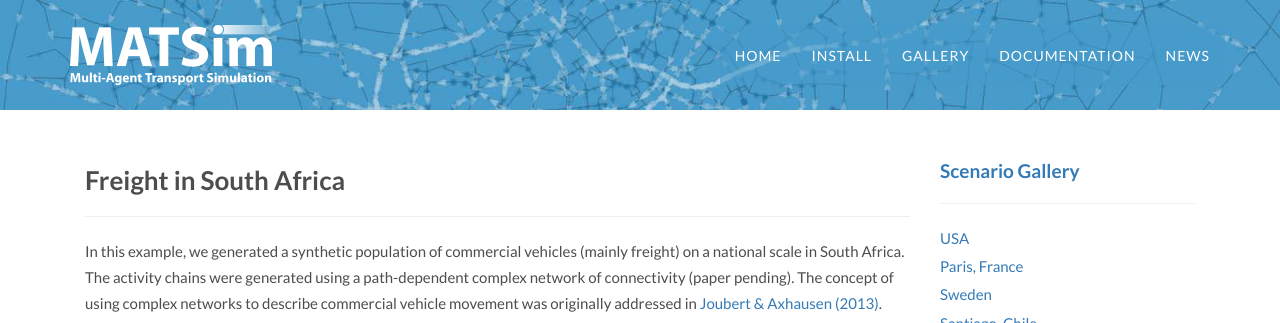
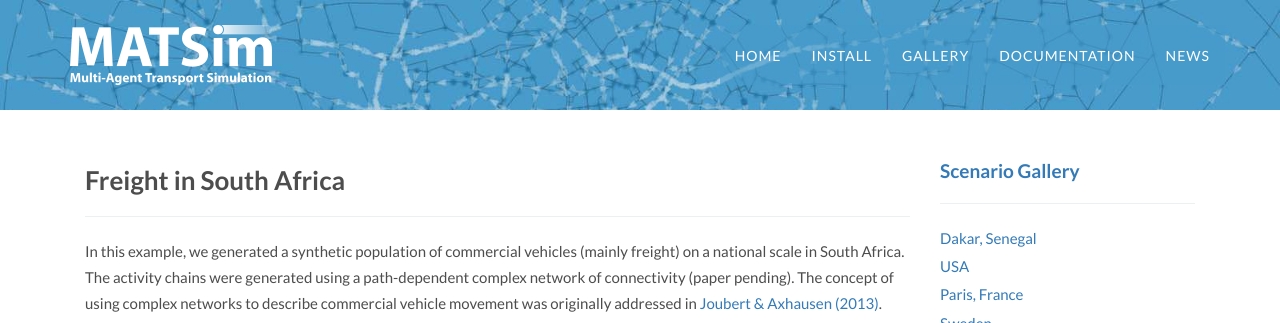
Before and after one commit to matsim-org/jekyll-website, a Jekyll site: the page built from gallery/south-africa.md, in a window 1280 px wide and 1018 px high, cut to the strip 0-323 px from the top of the window. Built offline with Jekyll 4.4.1, drawn with Linux system fonts in a browser that asks for light colours; some web fonts are replaced.

Commit message:
also add dakar to scenarios.yml

```diff
--- a/_data/scenarios.yml
+++ b/_data/scenarios.yml
@@ -1,3 +1,7 @@
+- name: "Dakar, Senegal"
+  url: /gallery/dakar
+  image: /gallery/dakar_thumb.png
+
 - name: "USA"
   url: /gallery/usa-nationwide
   image: /gallery/usa-nationwide_thumb.jpg
```
